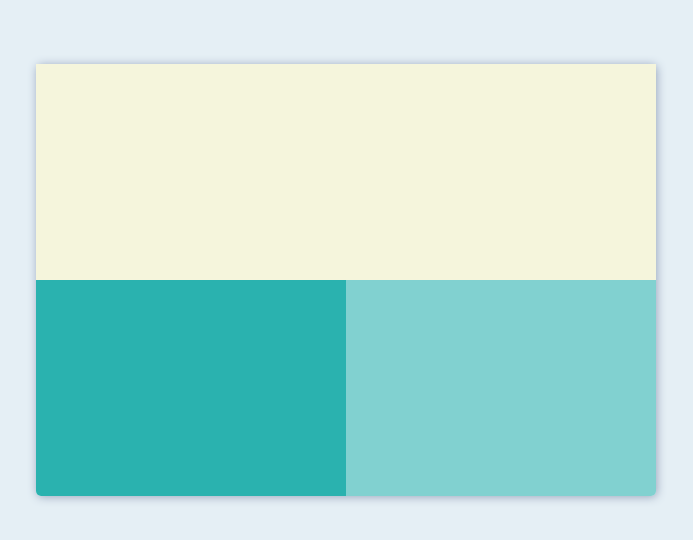
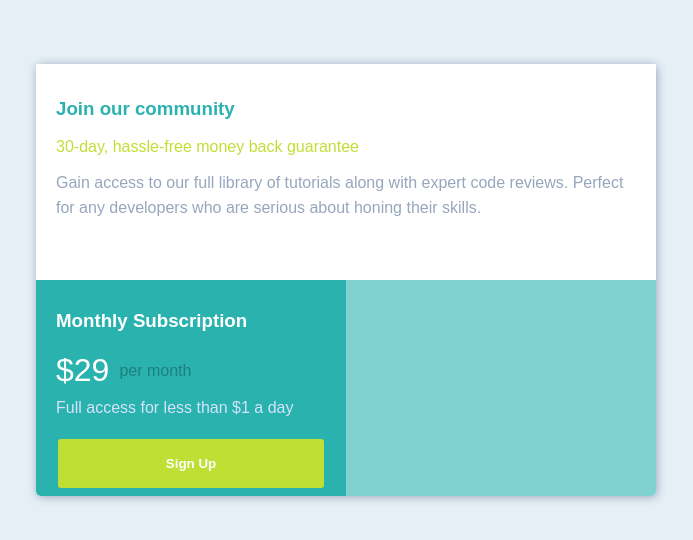
Before and after one commit to OlenaMitropolska/community-project-second-version, a plain HTML site: page index.html in a window 1280 px wide. Shown: the part 120-660 px from the top of the page, without its empty margins (294-987 px from the left). Drawn offline with Linux system fonts and the light colour scheme.

Commit message:
upper and middle section  done

```diff
--- a/index.html
+++ b/index.html
@@ -9,12 +9,25 @@
 <body>
     <div class="container">
         <div class="top">
+            <h3> Join our community</h3>
+            <p class="top_one">30-day, hassle-free money back guarantee</p>
+            <p class="top_two">Gain access to our full library of tutorials along with expert code reviews.
+                Perfect for any developers who are serious about honing their skills.</p>
+        </div>
+
+        <div class="middle">
+            <h3>Monthly Subscription</h3>
+<div class="price">
+    <p class="price_sum">&dollar;29</p>
+    <p><span>per month</span></p>
+    <p class="access">Full access for less than &dollar;1 a day</p>
+</div>
+<button> Sign Up</button>
+        </div>
+
+        <div class="bottom">
 
         </div>
-
-        <div class="middle"></div>
-
-        <div class="bottom"></div>
       </div>
 </body>
 </html>
--- a/style.css
+++ b/style.css
@@ -13,24 +13,70 @@ body {
 .container {
     background-color: white;
     width: 100%;
-    height: 100%;
+    height: fit-content;
     border-radius: 5px;
     box-shadow: 1px 1px 10px hsl(218, 22%, 67%);
 }
 .top {
-background-color: beige;
-height: 35%;
+background-color: white;
+height: fit-content;
+padding: 30px 20px;
+display: flex;
+flex-direction: column;
+gap: 10px;
+line-height: 1.6;
+}
+.top h3 {
+    color: hsl(179, 62%, 43%);
+}
+.top_one {
+color: hsl(71, 73%, 54%);
+font-size: bold;
+}
+.top_two {
+color: hsl(218, 22%, 67%);
 
 }
 
 .middle {
     background-color: hsl(179, 62%, 43%);
-    height: 32.5%;
+    height: fit-content;
+    color: white;
+    display: flex;
+flex-direction: column;
+gap: 20px;
+padding: 30px 20px;
 }
+span {
+    color: hsl(179, 62%, 31%);
+}
+.price_sum {
+    font-size: 2em;
+}
+.price {
+    display: flex;
+    flex-direction: row;
+    flex-wrap: wrap;
+    align-items: center;
+    gap: 10px;
+}
+.access {
+    color: hsl(216, 78%, 91%);
+}
+
+.middle button {
+    padding: 17px 20px;
+    background-color: hsl(71, 73%, 54%);
+    border-radius: 5px;
+    border: 2px solid hsl(179, 62%, 43%);
+    color: white;
+    font-weight: bolder;
+}
+
 
 .bottom {
     background-color: hsla(179, 62%, 43%, 0.589);
-    height: 32.5%;
+    height: fit-content;
 }
 
 @media only screen and (min-width: 992px) {
```
